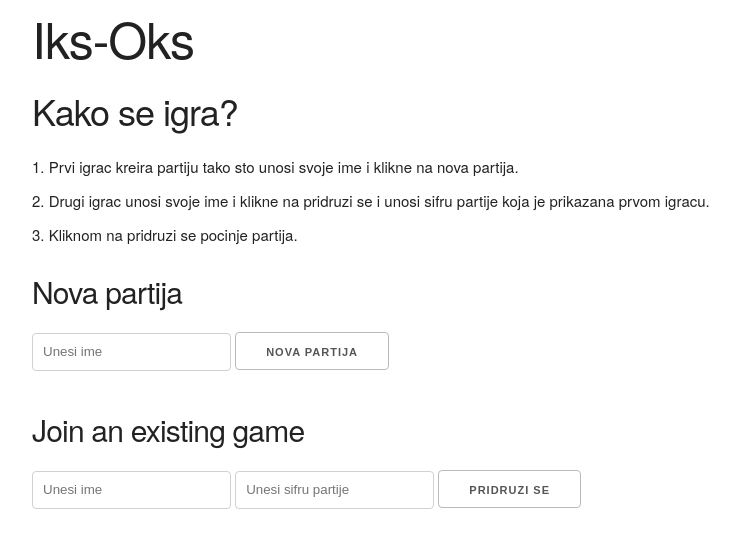
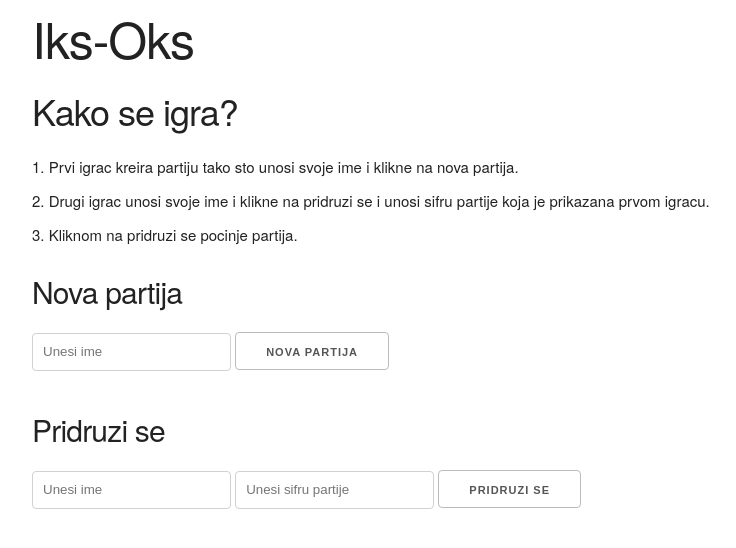
Before and after one commit to LukaZero/Iks-Oks, a website: page game.html in a window 1280 px wide. Shown: the whole page, without its empty margins (128-864 px from the left). Drawn offline with nearby package versions, Linux system fonts and the light colour scheme; no server answers.

Commit message:
Update game.html

```diff
--- a/game.html
+++ b/game.html
@@ -19,7 +19,7 @@
 				<input type="text" name="name" id="nameNew" placeholder="Unesi ime" required>
 				<button id="new">Nova partija</button>
 				<br><br>
-				<h4>Join an existing game</h4>
+				<h4>Pridruzi se</h4>
 				<input type="text" name="name" id="nameJoin" placeholder="Unesi ime" required>
 				<input type="text" name="room" id="room" placeholder="Unesi sifru partije" required>
 				<button id="join">Pridruzi se</button>
```
